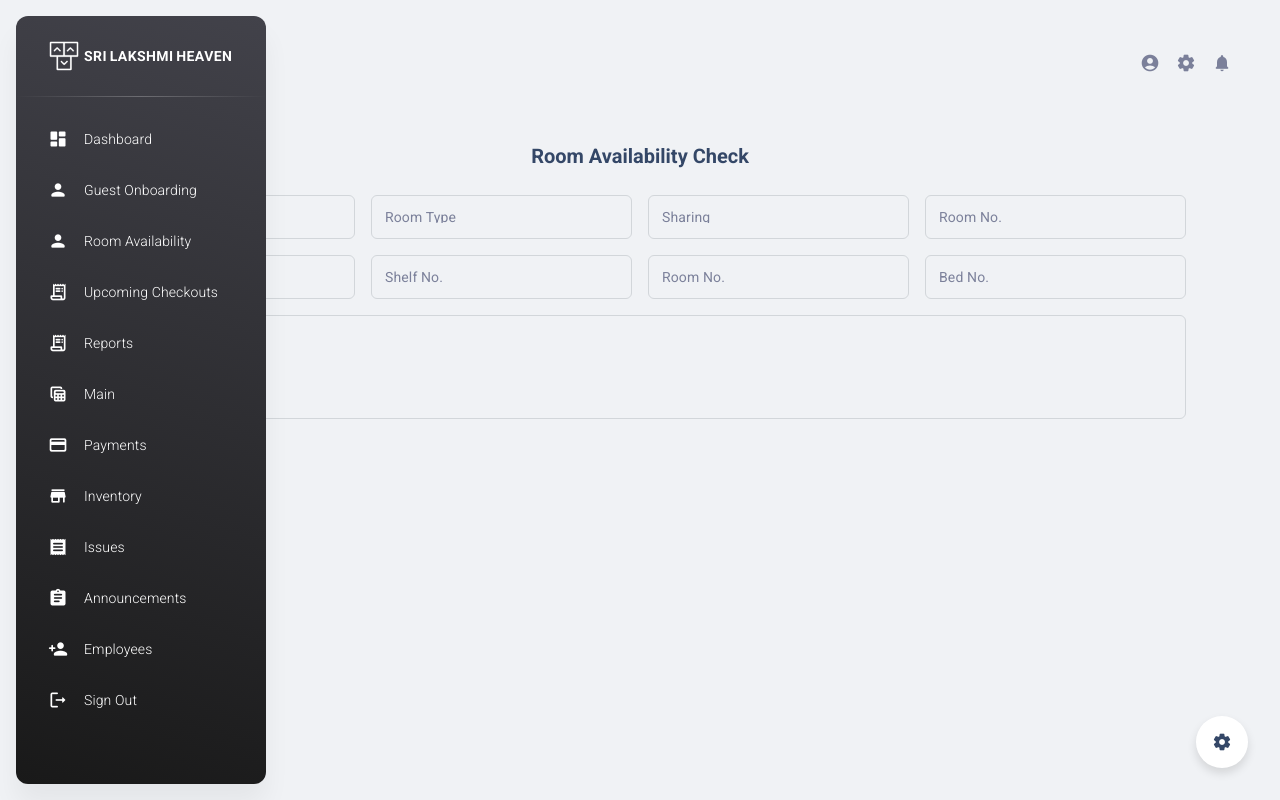
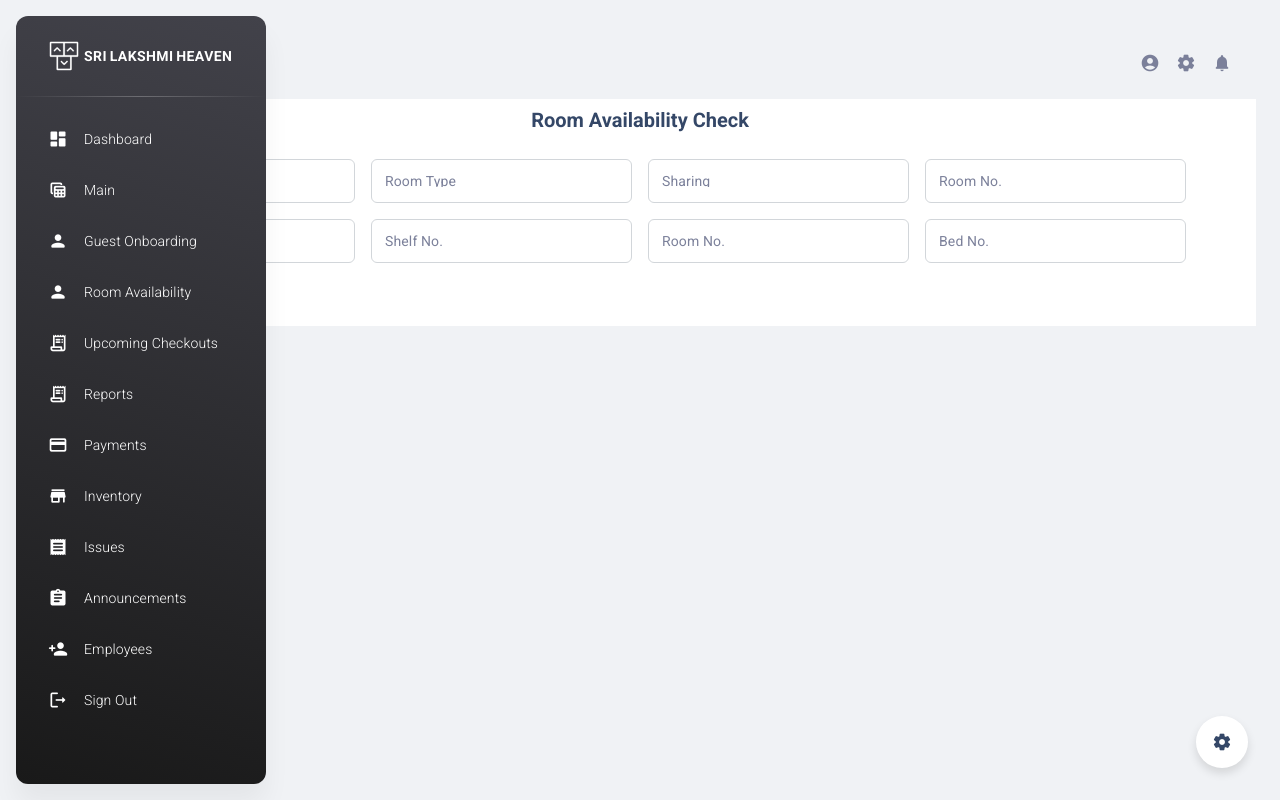
Before and after one commit to revanthkumaar/template, a React (Create React App) app: page /room_Availability in a window 1280 px wide. Built offline with nearby package versions, Linux system fonts and the light colour scheme.

Commit message:
button format changed in guest onbaord and room tracker

```diff
--- a/src/layouts/profile/GuestLoginForm/components/GuestLoginForm.js
+++ b/src/layouts/profile/GuestLoginForm/components/GuestLoginForm.js
@@ -14,6 +14,8 @@ import Checkbox from "./CheckBox";
 import DateTimePicker from "./DataTimePicker";
 import Button from "./Button";
 import countries from "./countries.json";
+import MDButton from "components/MDButton";
+
 // import Divider from '@mui/material/Divider';
 
 // const useStyles = makeStyles((theme) => createStyles({
@@ -365,9 +367,9 @@ const GuestLoginForm = () => {
                   </Grid>
                   <Divider variant="middle" />
                   <Grid item xs={4} justifyContent="center">
-                    <Button variant="contained" disableElevation>
-                      Submit
-                    </Button>
+                    <MDButton variant="outlined" color="info" size="small">
+                     Submit
+                    </MDButton>
                   </Grid>
                 </Grid>
               </Form>
--- a/src/layouts/roomAvailibity/RoomAvailabilityCheck.js
+++ b/src/layouts/roomAvailibity/RoomAvailabilityCheck.js
@@ -20,6 +20,7 @@ import InputLabel from '@mui/material/InputLabel';
 import MenuItem from '@mui/material/MenuItem';
 import FormControl from '@mui/material/FormControl';
 import Select from '@mui/material/Select';
+import MDButton from 'components/MDButton';
 
 
 // const useStyles = makeStyles((theme) => createStyles({
@@ -163,31 +164,26 @@ const GuestLoginForm = () => {
         setShelfNo(event.target.value);
     }
     return (
-
       <Grid container>
         <Grid item xs={12}>
           <Container maxWidth="md">
-                <div >
-
+            <div>
               <Formik
-                        initialValues={
-                            INITIAL_FORM_STATE
-                        }
+                initialValues={INITIAL_FORM_STATE}
                 validationSchema={FORM_VALIDATION}
-                        onSubmit={values => {
+                onSubmit={(values) => {
                   console.log(values);
                 }}
               >
-
-
                 <Form>
-
                   <Grid container spacing={2}>
-
                     <Grid item xs={3}>
                       <FormControl fullWidth>
-                                        <InputLabel id="demo-simple-select-label">Property</InputLabel>
-                                        <Select sx={{ minHeight: 44 }}
+                        <InputLabel id="demo-simple-select-label">
+                          Property
+                        </InputLabel>
+                        <Select
+                          sx={{ minHeight: 44 }}
                           labelId="demo-simple-select-label"
                           id="demo-simple-select"
                           value={property}
@@ -203,12 +199,13 @@ const GuestLoginForm = () => {
                       </FormControl>
                     </Grid>
 
-
-
                     <Grid item xs={3}>
                       <FormControl fullWidth>
-                                        <InputLabel id="demo-simple-select-label">Room Type</InputLabel>
-                                        <Select sx={{ minHeight: 44 }}
+                        <InputLabel id="demo-simple-select-label">
+                          Room Type
+                        </InputLabel>
+                        <Select
+                          sx={{ minHeight: 44 }}
                           labelId="demo-simple-select-label"
                           id="demo-simple-select"
                           value={roomType}
@@ -217,17 +214,17 @@ const GuestLoginForm = () => {
                         >
                           <MenuItem value={11}>AC Room</MenuItem>
                           <MenuItem value={12}>Non AC Room</MenuItem>
-
                         </Select>
                       </FormControl>
                     </Grid>
 
-
-
                     <Grid item xs={3}>
                       <FormControl fullWidth>
-                                        <InputLabel id="demo-simple-select-label">Sharing</InputLabel>
-                                        <Select sx={{ minHeight: 44 }}
+                        <InputLabel id="demo-simple-select-label">
+                          Sharing
+                        </InputLabel>
+                        <Select
+                          sx={{ minHeight: 44 }}
                           labelId="demo-simple-select-label"
                           id="demo-simple-select"
                           value={sharing}
@@ -238,14 +235,16 @@ const GuestLoginForm = () => {
                           <MenuItem value={14}>2 sharing</MenuItem>
                           <MenuItem value={15}>3 sharing</MenuItem>
                           <MenuItem value={16}>4 sharing</MenuItem>
-
                         </Select>
                       </FormControl>
                     </Grid>
                     <Grid item xs={3}>
                       <FormControl fullWidth>
-                                        <InputLabel id="demo-simple-select-label">Room No.</InputLabel>
-                                        <Select sx={{ minHeight: 44 }}
+                        <InputLabel id="demo-simple-select-label">
+                          Room No.
+                        </InputLabel>
+                        <Select
+                          sx={{ minHeight: 44 }}
                           labelId="demo-simple-select-label"
                           id="demo-simple-select"
                           value={roomNo}
@@ -262,8 +261,11 @@ const GuestLoginForm = () => {
                     </Grid>
                     <Grid item xs={3}>
                       <FormControl fullWidth>
-                                        <InputLabel id="demo-simple-select-label">Bed No.</InputLabel>
-                                        <Select sx={{ minHeight: 44 }}
+                        <InputLabel id="demo-simple-select-label">
+                          Bed No.
+                        </InputLabel>
+                        <Select
+                          sx={{ minHeight: 44 }}
                           labelId="demo-simple-select-label"
                           id="demo-simple-select"
                           value={bedNo}
@@ -281,8 +283,11 @@ const GuestLoginForm = () => {
 
                     <Grid item xs={3}>
                       <FormControl fullWidth>
-                                        <InputLabel id="demo-simple-select-label">Shelf No.</InputLabel>
-                                        <Select sx={{ minHeight: 44 }}
+                        <InputLabel id="demo-simple-select-label">
+                          Shelf No.
+                        </InputLabel>
+                        <Select
+                          sx={{ minHeight: 44 }}
                           labelId="demo-simple-select-label"
                           id="demo-simple-select"
                           value={shelfNo}
@@ -298,50 +303,22 @@ const GuestLoginForm = () => {
                       </FormControl>
                     </Grid>
                     <Grid item xs={3}>
-                                    <Textfield
-                                        name="secondaryPhone"
-                                        label="Room No."
-
-                                    />
+                      <Textfield name="secondaryPhone" label="Room No." />
                     </Grid>
                     <Grid item xs={3}>
-                                    <Textfield
-                                        name="bedNum"
-                                        label="Bed No."
-                                    />
+                      <Textfield name="bedNum" label="Bed No." />
                     </Grid>
 
-                                <Grid item xs={12}>
-                                    <Textfield
-                                        name="checkinNotes"
-
-                                        label="Remarks"
-                                        multiline={true}
-                                        rows={4}
-                                    />
+                    <Divider variant="middle" />
+                    <Grid item xs={4} justifyContent="center">
+                      <MDButton variant="outlined" color="info" size="medium">
+                        SEARCH
+                      </MDButton>
                     </Grid>
-
-
-                                <Divider variant="middle" />
-                                <Grid item xs={4} justifyContent='center'>
-                                    <Button>
-                                        <Divider>
-
-                                        </Divider>
-                                        Submit
-                                    </Button>
                   </Grid>
-
-
-                            </Grid>
-
                 </Form>
-
-
               </Formik>
-
             </div>
-
           </Container>
           {/* <Container>
                     <div>
@@ -389,8 +366,7 @@ const GuestLoginForm = () => {
                     </div>
                 </Container> */}
         </Grid>
-    </Grid >
-
+      </Grid>
     );
 
 };
--- a/src/layouts/roomAvailibity/index.js
+++ b/src/layouts/roomAvailibity/index.js
@@ -17,8 +17,8 @@ function RoomAvailability() {
   return (
     <DashboardLayout>
       <DashboardNavbar />
-      <MDBox py={1}>
-        <MDBox mt={4.5}>
+      <MDBox py={1} bgColor="white">
+        <MDBox>
           <Grid container spacing={6}>
             <Grid item xs={20} md={10} lg={20}>
             <Main display="flex" justifyContent="flex-end" />
--- a/src/routes.js
+++ b/src/routes.js
@@ -31,6 +31,14 @@ const routes = [
   },
   {
     type: "collapse",
+    name: "Main",
+    key: "main",
+    icon: <Icon fontSize="small">table_view</Icon>,
+    route: "/main",
+    component: <main />,
+  },
+  {
+    type: "collapse",
     name: "Guest Onboarding",
     key: "profile",
     icon: <Icon fontSize="small">person</Icon>,
@@ -61,14 +69,7 @@ const routes = [
     route: "/notifications",
     component: <Notifications />,
   },
-  {
-    type: "collapse",
-    name: "Main",
-    key: "main",
-    icon: <Icon fontSize="small">table_view</Icon>,
-    route: "/main",
-    component: <main />,
-  },
+
   {
     type: "collapse",
     name: "Payments",
@@ -116,6 +117,6 @@ const routes = [
     icon: <Icon fontSize="small">logout</Icon>,
     route: "/authentication/sign-in",
     component: <SignIn />,
-  }
+  },
 ];
 export default routes;
```
Lines whose indentation alone changed are shown as unchanged.
